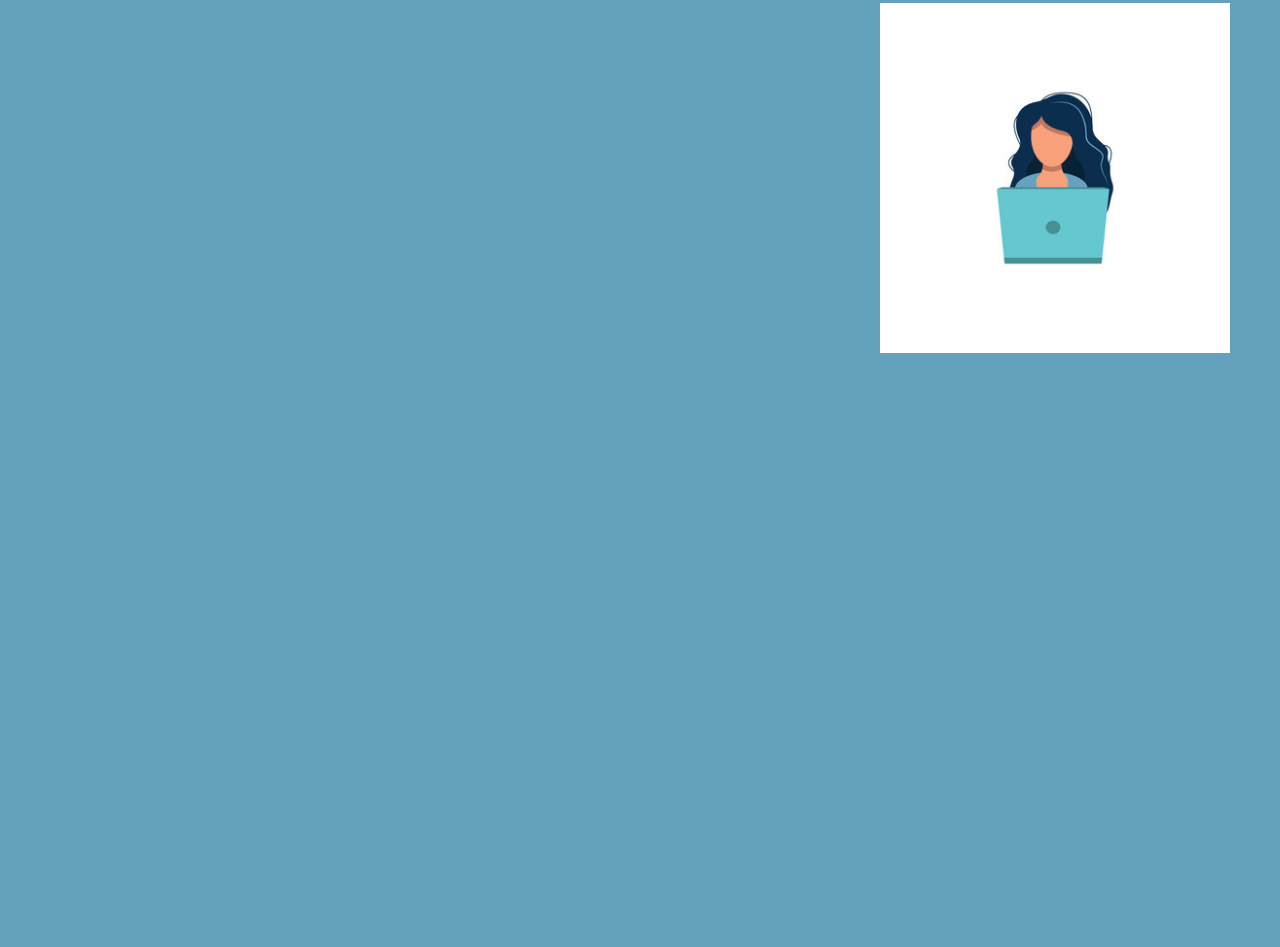
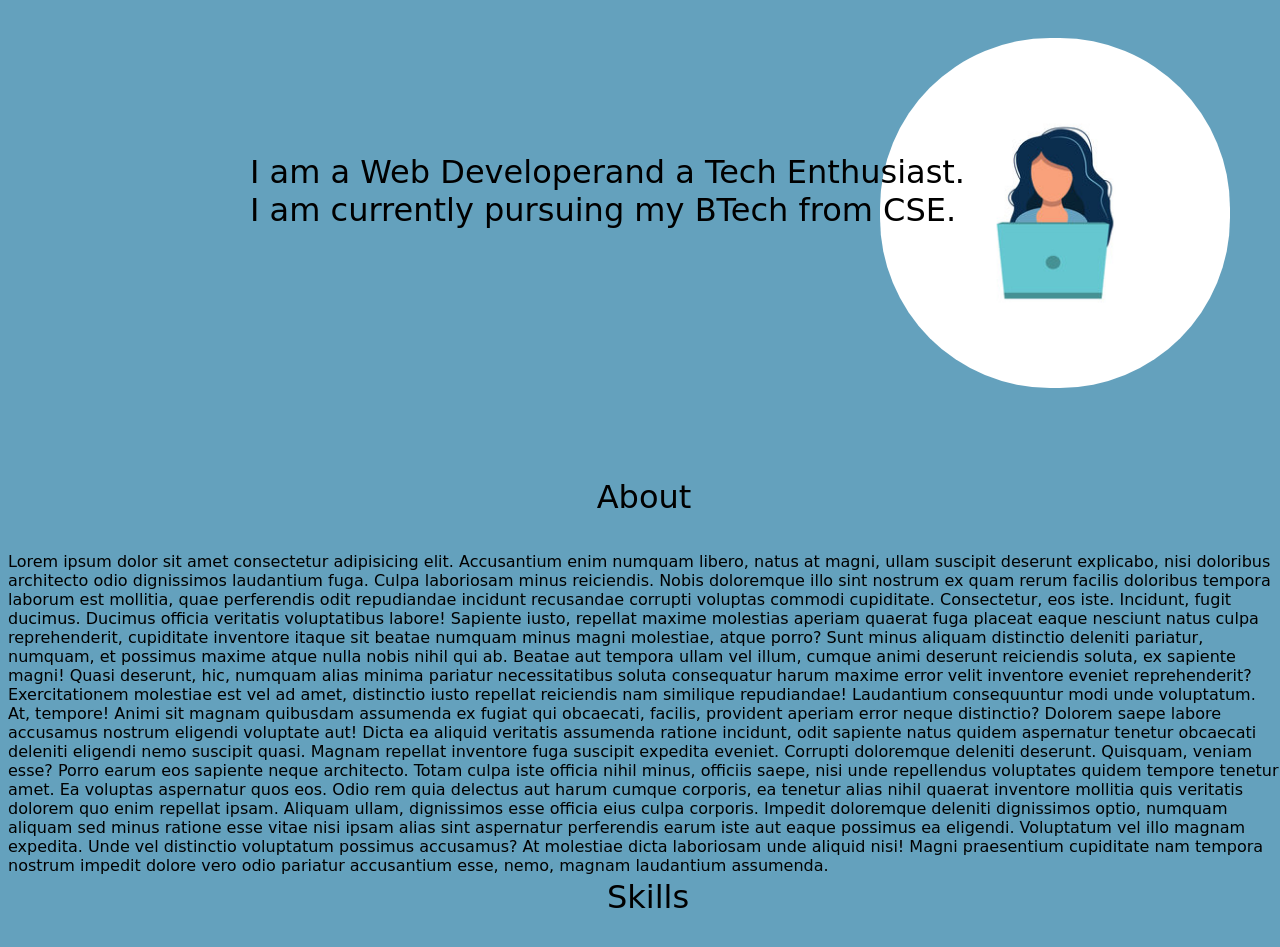
Before and after one commit to SakshiRai01/Portfolio, a plain HTML site: page index.html in a window 1280 px wide. Shown: the part 197-1144 px from the top of the page. Before the commit the page ends 800 px from the top, so only its background shows below. Drawn offline with Linux system fonts and the light colour scheme.

Commit message:
added about section and skill section

```diff
--- a/index.html
+++ b/index.html
@@ -6,8 +6,10 @@
     <meta http-equiv="X-UA-Compatible" content="IE=edge">
     <meta name="viewport" content="width=device-width, initial-scale=1.0">
     <title>Document</title>
+    <script src="https://kit.fontawesome.com/134db0abd9.js" crossorigin="anonymous"></script>
 </head>
 <link rel="stylesheet" href="style.css">
+
 
 <body>
     <header class="header">
@@ -23,6 +25,54 @@
     <div class="photo">
         <img src="img\image.jpg" alt="photo">
     </div>
+    <div id="home">I am a Web Developerand a Tech Enthusiast.<br>I am currently pursuing my BTech from CSE.</div>
+    <div class="about" id="About">
+        <div class="first">About</div><br><br>
+        <div class="sec1">
+            Lorem ipsum dolor sit amet consectetur adipisicing elit. Accusantium enim numquam libero, natus at magni,
+            ullam
+            suscipit deserunt explicabo, nisi doloribus architecto odio dignissimos laudantium fuga. Culpa laboriosam
+            minus
+            reiciendis.
+            Nobis doloremque illo sint nostrum ex quam rerum facilis doloribus tempora laborum est mollitia, quae
+            perferendis odit repudiandae incidunt recusandae corrupti voluptas commodi cupiditate. Consectetur, eos
+            iste.
+            Incidunt, fugit ducimus.
+            Ducimus officia veritatis voluptatibus labore! Sapiente iusto, repellat maxime molestias aperiam quaerat
+            fuga
+            placeat eaque nesciunt natus culpa reprehenderit, cupiditate inventore itaque sit beatae numquam minus magni
+            molestiae, atque porro?
+            Sunt minus aliquam distinctio deleniti pariatur, numquam, et possimus maxime atque nulla nobis nihil qui ab.
+            Beatae aut tempora ullam vel illum, cumque animi deserunt reiciendis soluta, ex sapiente magni!
+            Quasi deserunt, hic, numquam alias minima pariatur necessitatibus soluta consequatur harum maxime error
+            velit
+            inventore eveniet reprehenderit? Exercitationem molestiae est vel ad amet, distinctio iusto repellat
+            reiciendis
+            nam similique repudiandae!
+            Laudantium consequuntur modi unde voluptatum. At, tempore! Animi sit magnam quibusdam assumenda ex fugiat
+            qui
+            obcaecati, facilis, provident aperiam error neque distinctio? Dolorem saepe labore accusamus nostrum
+            eligendi
+            voluptate aut!
+            Dicta ea aliquid veritatis assumenda ratione incidunt, odit sapiente natus quidem aspernatur tenetur
+            obcaecati
+            deleniti eligendi nemo suscipit quasi. Magnam repellat inventore fuga suscipit expedita eveniet. Corrupti
+            doloremque deleniti deserunt.
+            Quisquam, veniam esse? Porro earum eos sapiente neque architecto. Totam culpa iste officia nihil minus,
+            officiis
+            saepe, nisi unde repellendus voluptates quidem tempore tenetur amet. Ea voluptas aspernatur quos eos.
+            Odio rem quia delectus aut harum cumque corporis, ea tenetur alias nihil quaerat inventore mollitia quis
+            veritatis dolorem quo enim repellat ipsam. Aliquam ullam, dignissimos esse officia eius culpa corporis.
+            Impedit doloremque deleniti dignissimos optio, numquam aliquam sed minus ratione esse vitae nisi ipsam alias
+            sint aspernatur perferendis earum iste aut eaque possimus ea eligendi. Voluptatum vel illo magnam expedita.
+            Unde vel distinctio voluptatum possimus accusamus? At molestiae dicta laboriosam unde aliquid nisi! Magni
+            praesentium cupiditate nam tempora nostrum impedit dolore vero odio pariatur accusantium esse, nemo, magnam
+            laudantium assumenda.</div>
+
+    </div>
+    <section>
+        <div class="skill" id="Skill">Skills</div>
+    </section>
 </body>
 
 </html>
--- a/style.css
+++ b/style.css
@@ -12,9 +12,11 @@ body{
     align-items: baseline;
     font-family: cursive;
     width: 99%;
-    background-color: rgb(86 172 186);
+    background-color: rgb(211 241 255);
     position: fixed;
     overflow-x: hidden;
+    opacity: 0.75;
+    z-index: 1;
 }
 .flexcontainer div{
     margin:0% ;
@@ -22,7 +24,7 @@ body{
 }
 .flexcontainer a:hover{
     text-decoration: underline;
-    color: white;
+    color: rgb(13, 128, 156);
 }
 .flexcontainer a{
     text-decoration: none;
@@ -39,5 +41,35 @@ body{
     height: 350px;
     width: 350px;
     right: 50px;
-    top: 200px;
+    top: 235px;
+    border-radius: 170px;
 }
+#home{
+    position: absolute;
+    top: 350px;
+    font-size: 200%;
+    font-family: cursive;
+    left: 250px;
+}
+.first, .skill{
+    font-family: cursive;
+    font-size: 200%;
+    text-align: center;
+}
+
+.about{
+    position: absolute;
+    top: 675px;
+}
+
+.sec1{
+    font-size: 100%;
+    font-family: cursive;
+}
+
+section{
+    position: absolute;
+    top: 1075px;
+    width: 100%;
+    height: 100%;
+}
```
